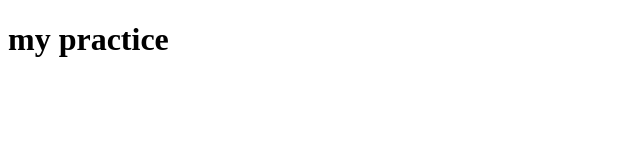
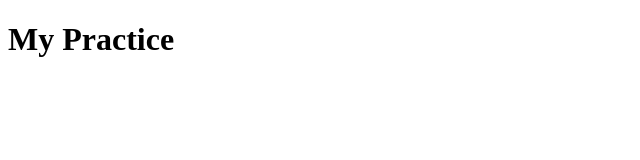
Before and after one commit to GinaAltay/test-repo, a plain HTML site: page index.html in a window 1280 px wide. Shown: the full height of the page, 0-640 px from the left. Drawn offline with Linux system fonts and the light colour scheme.

Commit message:
second commit

```diff
--- a/index.html
+++ b/index.html
@@ -7,7 +7,7 @@
     <title>Document</title>
 </head>
 <body>
-    <h1>my practice</h1>
+    <h1>My Practice</h1>
     <script src="./test.js"></script>
 
 </body>
--- a/test.js
+++ b/test.js
@@ -1 +1,2 @@
-console.log("hello");
+console.log("Hi");
+//this is just a comment
```
